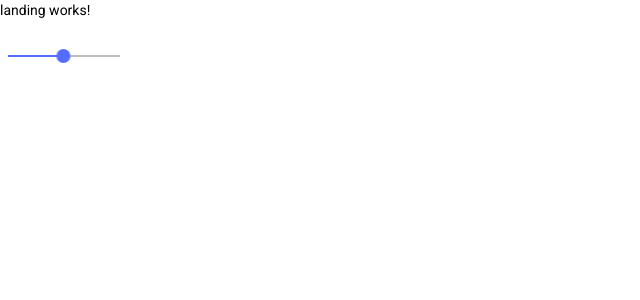
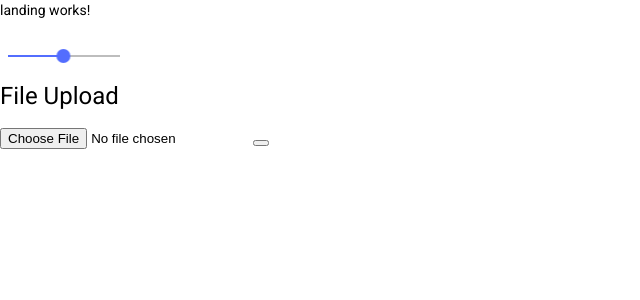
Before and after one commit to EricKogut/Nautical-Photo, an Angular app in the folder NauticalPhotoAngular/: page /#/ in a window 1280 px wide. Shown: the top 300 px of the page, without its empty margins (0-640 px from the left). Built offline with nearby package versions, Linux system fonts and the light colour scheme.

Commit message:
Adding upload stuff
- updated environments (non prod)
- added upload service (empty), upload component in common folder
- added file select for the event target within the upload component

```diff
--- /dev/null
+++ b/NauticalPhotoAngular/src/app/_Common/photo-uploader/photo-uploader.component.html
@@ -0,0 +1,4 @@
+<h1>File Upload</h1>
+
+<input type = "file" (change)="onFileSelect($event)">
+<button type = "button" (click)="onUpload()"></button>
--- /dev/null
+++ b/NauticalPhotoAngular/src/app/_Common/photo-uploader/photo-uploader.component.ts
@@ -0,0 +1,20 @@
+import { Component, OnInit } from '@angular/core';
+
+@Component({
+  selector: 'app-photo-uploader',
+  templateUrl: './photo-uploader.component.html',
+  styleUrls: ['./photo-uploader.component.sass'],
+})
+export class PhotoUploaderComponent implements OnInit {
+  private file: EventTarget;
+  public onFileSelect(event) {
+    this.file = event.target.files[0];
+  }
+  public onUpload() {
+
+  }
+
+  constructor() {}
+
+  ngOnInit(): void {}
+}
--- a/NauticalPhotoAngular/src/app/_Pages/landing/landing.component.html
+++ b/NauticalPhotoAngular/src/app/_Pages/landing/landing.component.html
@@ -1,2 +1,4 @@
 <p>landing works!</p>
 <mat-slider min="1" max="100" step="1" value="50"></mat-slider>
+
+<app-photo-uploader></app-photo-uploader>
--- a/NauticalPhotoAngular/src/app/app.module.ts
+++ b/NauticalPhotoAngular/src/app/app.module.ts
@@ -13,6 +13,7 @@ import { Routes, RouterModule } from '@angular/router';
 import { BrowserAnimationsModule } from '@angular/platform-browser/animations';
 import { MatSliderModule } from '@angular/material/slider';
 import { HttpClientModule } from '@angular/common/http';
+import { PhotoUploaderComponent } from './_Common/photo-uploader/photo-uploader.component';
 
 const myRoutes: Routes = [
   { path: '', component: LandingComponent },
@@ -20,7 +21,7 @@ const myRoutes: Routes = [
 ];
 
 @NgModule({
-  declarations: [AppComponent, LandingComponent, ExploreComponent],
+  declarations: [AppComponent, LandingComponent, ExploreComponent, PhotoUploaderComponent],
   imports: [
     BrowserModule,
     AppRoutingModule,
--- a/NauticalPhotoAngular/src/environments/environment.ts
+++ b/NauticalPhotoAngular/src/environments/environment.ts
@@ -3,7 +3,8 @@
 // The list of file replacements can be found in `angular.json`.
 
 export const environment = {
-  production: false
+  production: false,
+  backend_url: 'localhost:5000',
 };
 
 /*
```
Also changed, not shown: NauticalPhotoAngular/src/app/_Services/photo-upload.service.ts (added, +20 -0 lines), NauticalPhotoAngular/src/app/_Common/photo-uploader/photo-uploader.component.sass (added), 2 other files (tests, documents, lock files or other folders).
